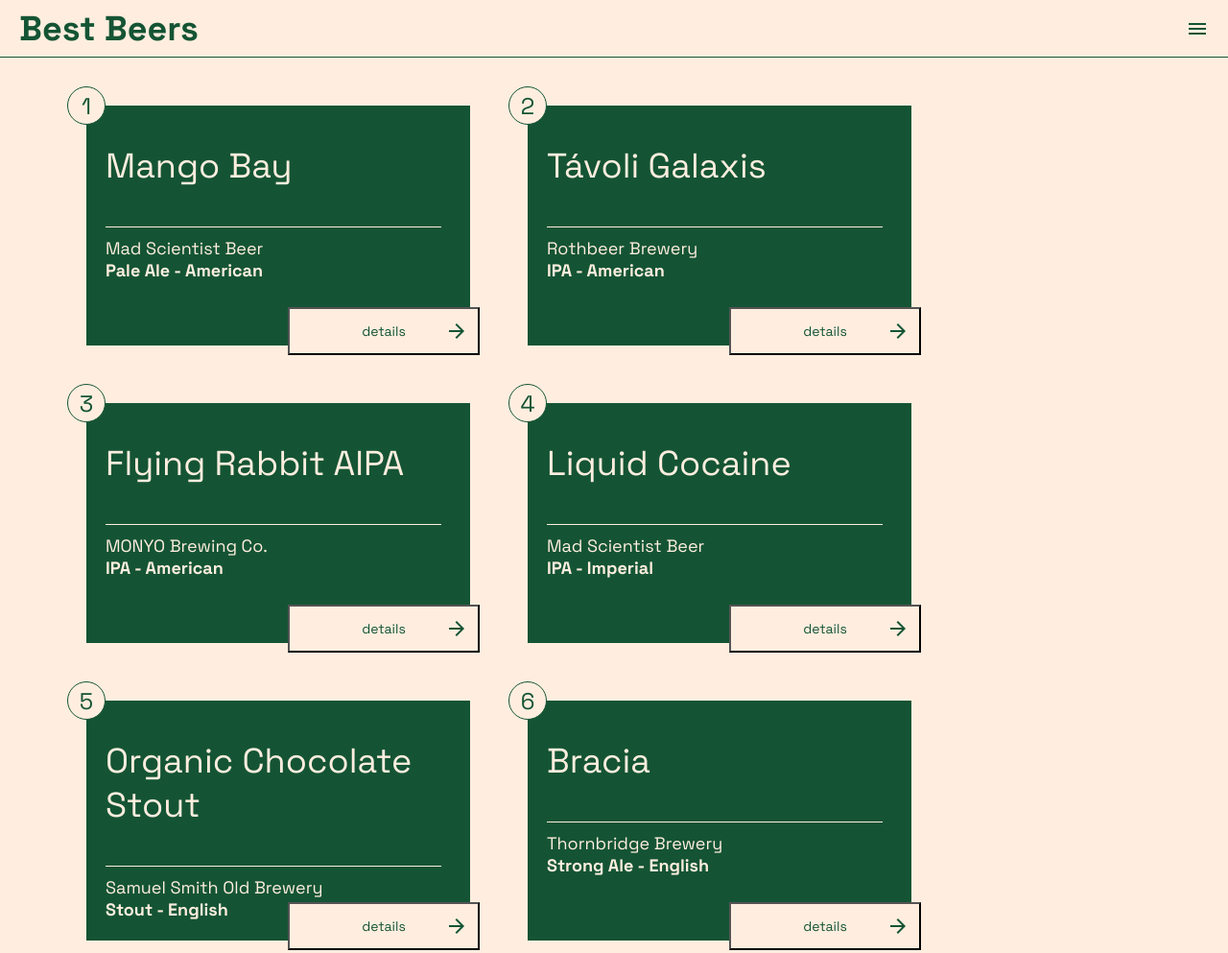
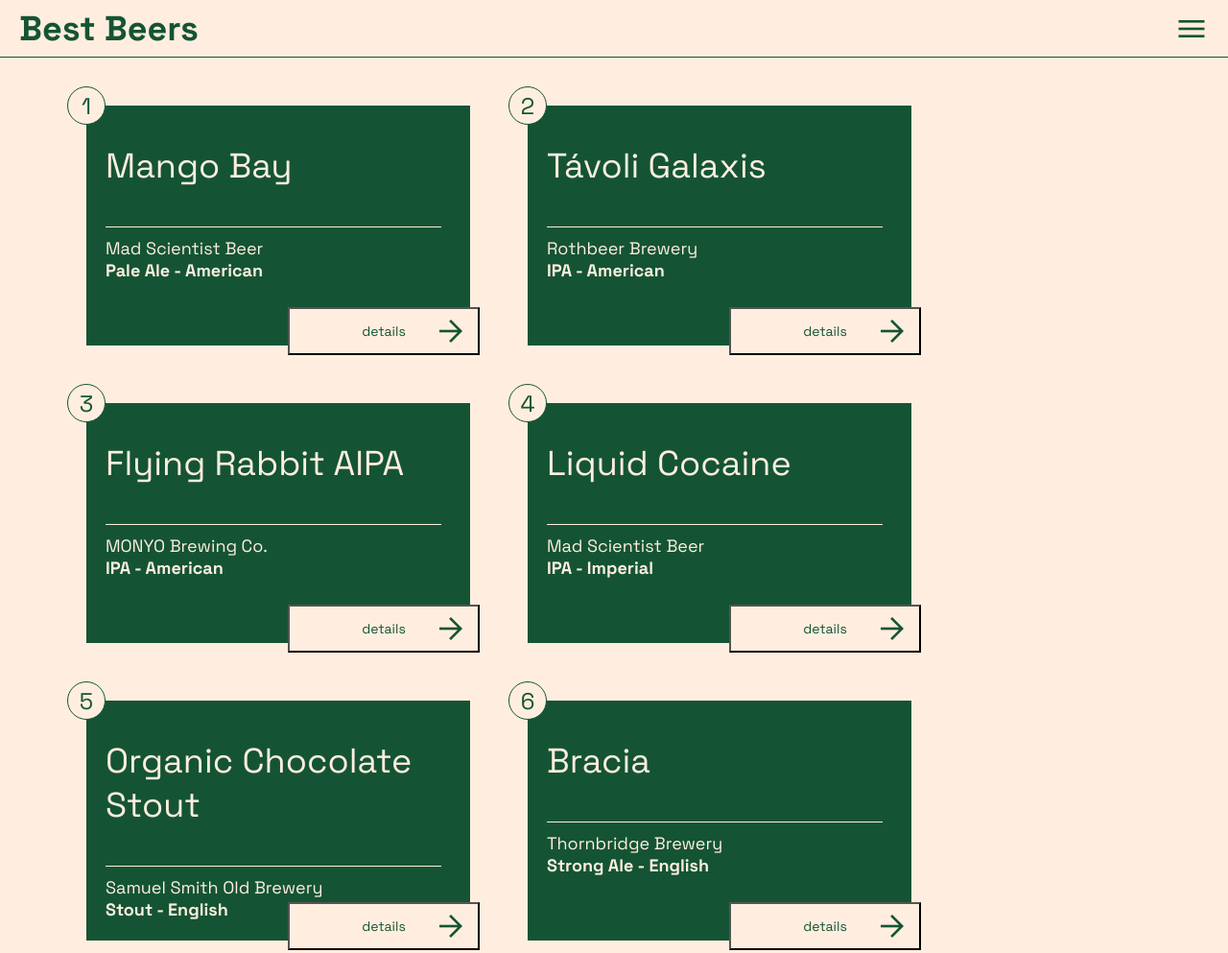
Before and after one commit to BatoriTamas/W-18-UI-Mocktest, a plain HTML site: page index.html in a window 1280 px wide. Shown: the top 993 px of the page at 96% size. Drawn offline with nearby package versions, Linux system fonts and the light colour scheme.

Commit message:
added font size to icons

```diff
--- a/index.html
+++ b/index.html
@@ -22,7 +22,7 @@
 	<div class="header">
 		<p>Best Beers</p>
 		<p>
-			<span class="material-symbols-outlined">
+			<span class="material-symbols-outlined menu">
 			menu
 			</span>
 		</p>
--- a/style.css
+++ b/style.css
@@ -22,6 +22,11 @@ body {
   display: flex;
   justify-content: space-between;
   align-items: center;
+}
+
+.menu {
+font-size: 36px !important;
+padding: 12px 0 0 0;
 }
 
 .card {
@@ -116,4 +121,5 @@ button:hover {
 .arrow {
   position: absolute;
   right: 10px;
+  font-size: 36px !important;
 }
```
